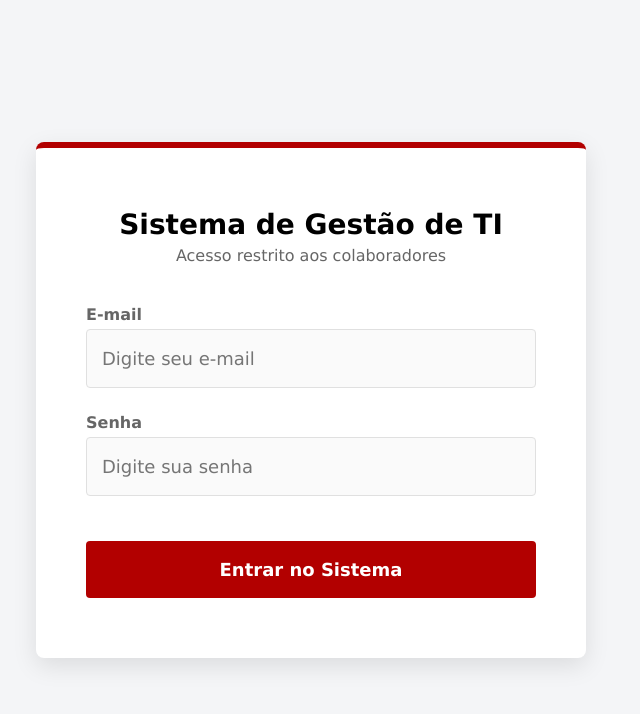
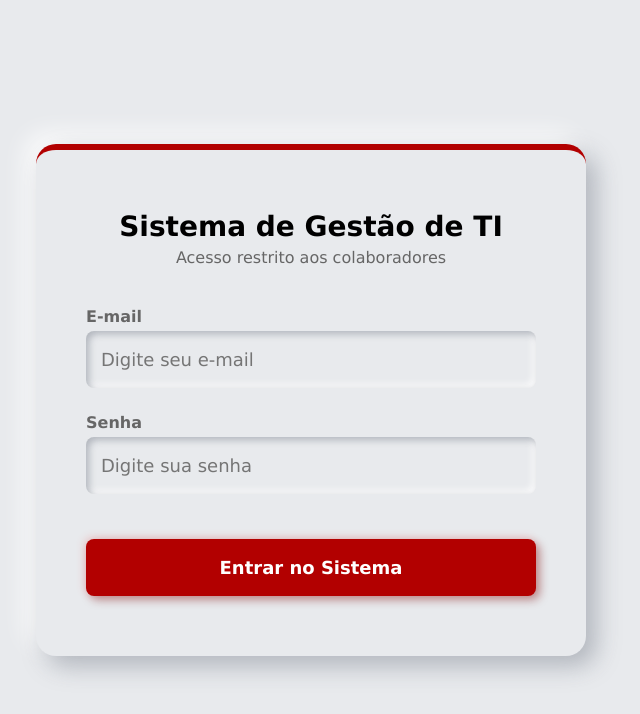
Before and after one commit to ferperess/IT_Management, a React (Vite) app in the folder frontend/: page / in a window 1280 px wide. Shown: the top 714 px of the page, without its empty margins (329-969 px from the left). Built offline with nearby package versions, Linux system fonts and the light colour scheme.

Commit message:
Change: Change colors to fit neumorfism

```diff
--- a/frontend/src/index.css
+++ b/frontend/src/index.css
@@ -4,13 +4,19 @@
     --cps-preto: rgb(0, 0, 0);
     --cps-verde: rgb(102, 255, 102);
     --cps-cinza-escuro: #666666;
-    --cps-cinza-claro: #f4f5f7;
-    --cps-borda: #e0e0e0;
+    --cps-cinza-claro: #e8eaed;
+    --cps-borda: #d1d5db;
     --font-principal: Verdana, sans-serif;
+
+    /* Neumorfismo */
+    --neu-bg: #e8eaed;
+    --neu-sombra-escura: rgba(163, 168, 176, 0.8);
+    --neu-sombra-clara: rgba(255, 255, 255, 0.9);
+    --neu-radius: 12px;
 }
 
 * { margin: 0; padding: 0; box-sizing: border-box; font-family: var(--font-principal); }
-body { background-color: var(--cps-cinza-claro); color: var(--cps-preto); }
+body { background-color: var(--neu-bg); color: var(--cps-preto); }
 
 header {
     background-color: #fff;
@@ -26,37 +32,141 @@ nav a { text-decoration: none; color: var(--cps-cinza-escuro); font-weight: bold
 nav a:hover, nav a.active { color: var(--cps-vermelho); }
 
 main { padding: 30px; max-width: 1200px; margin: 0 auto; }
-.card-box { background: #fff; padding: 25px; border-radius: 6px; border: 1px solid var(--cps-borda); margin-bottom: 20px; }
+
+/* CARD-BOX COM NEUMORFISMO */
+.card-box {
+    background: var(--neu-bg);
+    padding: 25px;
+    border-radius: var(--neu-radius);
+    box-shadow:
+        6px 6px 14px var(--neu-sombra-escura),
+        -6px -6px 14px var(--neu-sombra-clara);
+    margin-bottom: 24px;
+    border: none;
+}
 .page-header { display: flex; justify-content: space-between; align-items: center; margin-bottom: 20px; }
 
-.btn { padding: 10px 20px; border: none; border-radius: 4px; font-size: 14px; font-weight: bold; cursor: pointer; text-decoration: none; display: inline-block; transition: opacity 0.2s; }
-.btn:hover { opacity: 0.85; }
-.btn-primary { background-color: var(--cps-vermelho); color: #fff; }
-.btn-secondary { background-color: #fff; color: var(--cps-preto); border: 1px solid var(--cps-cinza-escuro); }
+/* BOTÕES COM NEUMORFISMO */
+.btn {
+    padding: 10px 20px;
+    border: none;
+    border-radius: 8px;
+    font-size: 14px;
+    font-weight: bold;
+    cursor: pointer;
+    text-decoration: none;
+    display: inline-block;
+    transition: box-shadow 0.15s, transform 0.1s;
+}
+
+.btn-primary {
+    background-color: var(--cps-vermelho);
+    color: #fff;
+    box-shadow:
+        4px 4px 10px rgba(120, 0, 0, 0.4),
+        -2px -2px 8px rgba(255, 80, 80, 0.2);
+}
+.btn-primary:hover {
+    box-shadow:
+        2px 2px 6px rgba(120, 0, 0, 0.5),
+        -1px -1px 5px rgba(255, 80, 80, 0.3);
+    transform: translateY(1px);
+}
+.btn-primary:active {
+    box-shadow: inset 2px 2px 5px rgba(120, 0, 0, 0.5);
+    transform: translateY(2px);
+}
+
+.btn-secondary {
+    background-color: var(--neu-bg);
+    color: var(--cps-preto);
+    box-shadow:
+        4px 4px 10px var(--neu-sombra-escura),
+        -4px -4px 10px var(--neu-sombra-clara);
+}
+.btn-secondary:hover {
+    box-shadow:
+        2px 2px 6px var(--neu-sombra-escura),
+        -2px -2px 6px var(--neu-sombra-clara);
+    transform: translateY(1px);
+}
+.btn-secondary:active {
+    box-shadow: inset 2px 2px 6px var(--neu-sombra-escura);
+    transform: translateY(2px);
+}
+
+.btn-danger {
+    background-color: #c0392b;
+    color: #fff;
+    box-shadow:
+        4px 4px 10px rgba(100, 20, 10, 0.4),
+        -2px -2px 8px rgba(255, 100, 80, 0.2);
+}
+.btn-danger:hover {
+    box-shadow:
+        2px 2px 6px rgba(100, 20, 10, 0.5),
+        -1px -1px 5px rgba(255, 100, 80, 0.3);
+    transform: translateY(1px);
+}
+.btn-danger:active {
+    box-shadow: inset 2px 2px 5px rgba(100, 20, 10, 0.5);
+    transform: translateY(2px);
+}
+
 .btn-sm { padding: 5px 10px; font-size: 12px; }
-.btn-danger { background-color: #c0392b; color: #fff; }
 
+/* TABELA */
 .cps-table { width: 100%; border-collapse: collapse; margin-top: 15px; }
 .cps-table th, .cps-table td { padding: 12px; text-align: left; border-bottom: 1px solid var(--cps-borda); font-size: 14px; }
-.cps-table th { background-color: #f9f9f9; color: var(--cps-cinza-escuro); font-weight: bold; }
+.cps-table th { background-color: var(--neu-bg); color: var(--cps-cinza-escuro); font-weight: bold; }
+.cps-table tr:hover td { background-color: rgba(255,255,255,0.5); }
 
+/* FORMULÁRIOS COM NEUMORFISMO */
 .form-group { margin-bottom: 15px; }
 .form-group label { display: block; font-size: 14px; font-weight: bold; margin-bottom: 5px; color: var(--cps-cinza-escuro); }
-.form-control { width: 100%; padding: 10px; border: 1px solid var(--cps-borda); border-radius: 4px; font-family: var(--font-principal); font-size: 14px; }
-.form-control:focus { outline: none; border-color: var(--cps-vermelho); }
+.form-control {
+    width: 100%;
+    padding: 10px;
+    border: none;
+    border-radius: 8px;
+    font-family: var(--font-principal);
+    font-size: 14px;
+    background: var(--neu-bg);
+    color: var(--cps-preto);
+    box-shadow: inset 3px 3px 7px var(--neu-sombra-escura),
+                inset -3px -3px 7px var(--neu-sombra-clara);
+    transition: box-shadow 0.2s;
+}
+.form-control:focus {
+    outline: none;
+    box-shadow: inset 4px 4px 8px var(--neu-sombra-escura),
+                inset -4px -4px 8px var(--neu-sombra-clara),
+                0 0 0 2px rgba(178, 0, 0, 0.3);
+}
 .form-row { display: flex; gap: 20px; }
 .form-row .form-group { flex: 1; }
 
-.login-wrapper { display: flex; justify-content: center; align-items: center; height: 100vh; background-color: var(--cps-cinza-claro); }
-.login-box { background: #fff; padding: 60px 50px; border-radius: 8px; box-shadow: 0 8px 25px rgba(0,0,0,0.1); width: 100%; max-width: 550px; border-top: 6px solid var(--cps-vermelho); }
+/* LOGIN COM NEUMORFISMO */
+.login-wrapper { display: flex; justify-content: center; align-items: center; height: 100vh; background-color: var(--neu-bg); }
+.login-box {
+    background: var(--neu-bg);
+    padding: 60px 50px;
+    border-radius: 20px;
+    box-shadow:
+        10px 10px 25px var(--neu-sombra-escura),
+        -10px -10px 25px var(--neu-sombra-clara);
+    width: 100%;
+    max-width: 550px;
+    border-top: 6px solid var(--cps-vermelho);
+}
 .login-box h1 { font-size: 28px; text-align: center; margin-bottom: 5px; color: var(--cps-preto); }
 .login-box p.subtitle { text-align: center; color: var(--cps-cinza-escuro); margin-bottom: 40px; font-size: 16px; }
 .login-box .form-group { margin-bottom: 25px; }
 .login-box .form-group label { font-size: 16px; }
-.login-box .form-control { padding: 18px 15px; font-size: 18px; background-color: #fafafa; }
-.login-box .btn-primary { padding: 18px 20px; font-size: 18px; margin-top: 20px; }
+.login-box .form-control { padding: 18px 15px; font-size: 18px; }
+.login-box .btn-primary { padding: 18px 20px; font-size: 18px; margin-top: 20px; width: 100%; }
 
-/* HEADER DE NAVEGAÇÃO PRINCIPAL */
+/* HEADER DE NAVEGAÇÃO PRINCIPAL — mantém identidade CPS */
 .nav-header {
     background-color: #fff;
     border-bottom: 2px solid var(--cps-vermelho);
@@ -64,7 +174,7 @@ main { padding: 30px; max-width: 1200px; margin: 0 auto; }
     display: flex;
     justify-content: space-between;
     align-items: center;
-    box-shadow: 0 2px 4px rgba(0,0,0,0.05);
+    box-shadow: 0 2px 8px rgba(0,0,0,0.08);
     position: sticky;
     top: 0;
     z-index: 100;
@@ -97,32 +207,56 @@ main { padding: 30px; max-width: 1200px; margin: 0 auto; }
     font-weight: bold;
     text-decoration: none;
     padding: 8px 14px;
-    border: 1px solid var(--cps-borda);
-    border-radius: 4px;
+    border-radius: 8px;
     transition: background 0.2s, color 0.2s;
     cursor: pointer;
     background: none;
+    border: none;
+    box-shadow:
+        3px 3px 8px var(--neu-sombra-escura),
+        -3px -3px 8px var(--neu-sombra-clara);
 }
-.nav-header .nav-sair a:hover { background-color: var(--cps-vermelho); color: #fff; border-color: var(--cps-vermelho); }
+.nav-header .nav-sair a:hover { background-color: var(--cps-vermelho); color: #fff; box-shadow: none; }
 
-/* Dashboard cards */
+/* Dashboard cards com neumorfismo */
 .cards-grid { display: grid; grid-template-columns: repeat(auto-fit, minmax(220px, 1fr)); gap: 20px; margin-bottom: 40px; }
-.card { background-color: #fff; padding: 20px; border-radius: 6px; border: 1px solid var(--cps-borda); display: flex; flex-direction: column; gap: 10px; border-left: 5px solid var(--cps-cinza-escuro); }
+.card {
+    background: var(--neu-bg);
+    padding: 20px;
+    border-radius: var(--neu-radius);
+    box-shadow:
+        6px 6px 14px var(--neu-sombra-escura),
+        -6px -6px 14px var(--neu-sombra-clara);
+    display: flex;
+    flex-direction: column;
+    gap: 10px;
+    border-left: 5px solid var(--cps-cinza-escuro);
+    border-top: none;
+    border-right: none;
+    border-bottom: none;
+}
 .card.destaque { border-left-color: var(--cps-vermelho); }
 .card-title { font-size: 13px; color: var(--cps-cinza-escuro); text-transform: uppercase; }
 .card-value { font-size: 32px; font-weight: bold; color: var(--cps-preto); }
-.quick-actions { background-color: #fff; padding: 25px; border-radius: 6px; border: 1px solid var(--cps-borda); }
+.quick-actions {
+    background: var(--neu-bg);
+    padding: 25px;
+    border-radius: var(--neu-radius);
+    box-shadow:
+        6px 6px 14px var(--neu-sombra-escura),
+        -6px -6px 14px var(--neu-sombra-clara);
+}
 .quick-actions h2 { font-size: 18px; margin-bottom: 20px; }
 .btn-group { display: flex; gap: 15px; flex-wrap: wrap; }
 
 /* Alerts */
-.alert { padding: 12px 16px; border-radius: 4px; margin-bottom: 15px; font-size: 14px; }
+.alert { padding: 12px 16px; border-radius: 8px; margin-bottom: 15px; font-size: 14px; }
 .alert-erro { background: #fdecea; color: #c0392b; border: 1px solid #e74c3c; }
 .alert-sucesso { background: #eafaf1; color: #1e8449; border: 1px solid #27ae60; }
 
 hr.divider { margin: 15px 0; border: 0; border-top: 1px solid var(--cps-borda); }
 
-/* Badge status */
+/* Badges status */
 .badge { display: inline-block; padding: 3px 10px; border-radius: 12px; font-size: 12px; font-weight: bold; }
 .badge-aberto { background: #fef9e7; color: #d4ac0d; border: 1px solid #d4ac0d; }
 .badge-andamento { background: #eaf4fb; color: #2471a3; border: 1px solid #2471a3; }
@@ -132,7 +266,7 @@ hr.divider { margin: 15px 0; border: 0; border-top: 1px solid var(--cps-borda);
 .badge-inativo { background: #f2f3f4; color: #7f8c8d; border: 1px solid #bdc3c7; }
 .badge-manutencao { background: #fef5e7; color: #d35400; border: 1px solid #e67e22; }
 
-/* Badge prioridade */
+/* Badges prioridade */
 .badge-prio-baixa { background: #eafaf1; color: #1e8449; border: 1px solid #27ae60; }
 .badge-prio-media { background: #eaf4fb; color: #2471a3; border: 1px solid #2471a3; }
 .badge-prio-alta { background: #fef5e7; color: #d35400; border: 1px solid #e67e22; }
@@ -142,3 +276,12 @@ hr.divider { margin: 15px 0; border: 0; border-top: 1px solid var(--cps-borda);
 .historico-list li { font-size: 13px; color: var(--cps-cinza-escuro); padding: 6px 0; border-bottom: 1px solid var(--cps-borda); }
 
 .actions-bar { display: flex; gap: 8px; }
+
+/* Gestão técnica background */
+div[style*="background: #f9f9f9"] {
+    background: var(--neu-bg) !important;
+    border-radius: var(--neu-radius);
+    box-shadow: inset 3px 3px 8px var(--neu-sombra-escura),
+                inset -3px -3px 8px var(--neu-sombra-clara);
+    border: none !important;
+}
```
